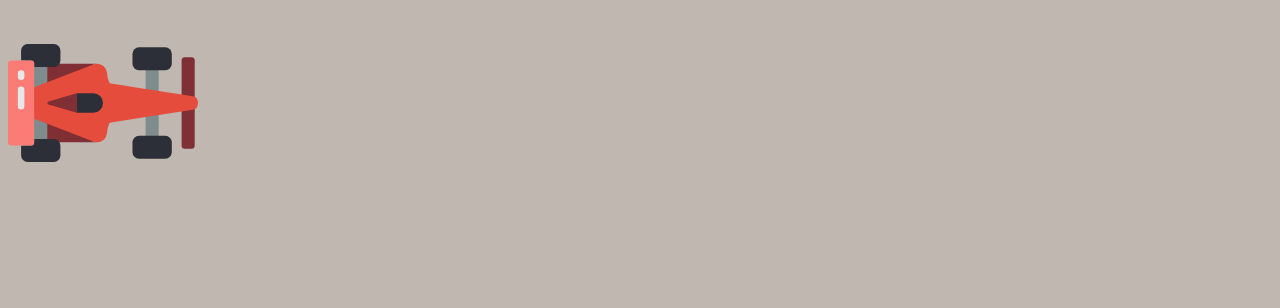
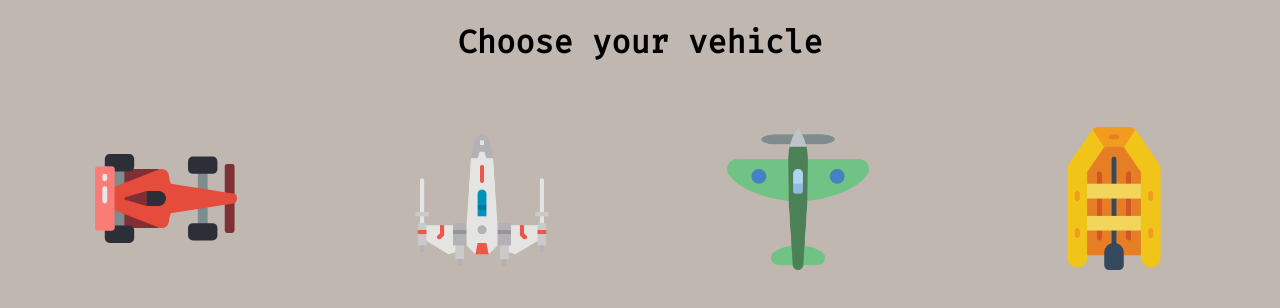
Before and after one commit to derrick-fleming/driving-game, a website: page index.html in a window 1280 px wide. Drawn offline with Linux system fonts and the light colour scheme.

Commit message:
Created different vehicle icons for user to select. #11

```diff
--- a/index.html
+++ b/index.html
@@ -5,11 +5,36 @@
   <meta http-equiv="X-UA-Compatible" content="IE=edge">
   <meta name="viewport" content="width=device-width, initial-scale=1.0">
   <title>Driving Game</title>
+  <link href="layout.css" rel="stylesheet">
   <link href="styles.css" rel="stylesheet">
+  <link rel="preconnect" href="https://fonts.googleapis.com">
+  <link rel="preconnect" href="https://fonts.gstatic.com" crossorigin>
+  <link href="https://fonts.googleapis.com/css2?family=Fira+Code&display=swap" rel="stylesheet">
 </head>
 <body>
   <div class="carbox">
-    <img style="left:0" src="images/f1.svg" alt="car" class="racecar">
+    <img data-id="car" style="left:0" src="images/f1.svg" alt="car" class="racecar hidden">
+    <img data-id="ship" style="left:0" src="images/tiefighter.png" alt="car" class="racecar hidden">
+    <img data-id="space" style="left:0" src="images/plane.png" alt="car" class="racecar hidden">
+    <img data-id="space" style="left:0" src="images/dinghy.png" alt="car" class="racecar hidden">
+
+  </div>
+  <div class="intro">
+    <h1>Choose your vehicle</h1>
+  </div>
+  <div class="row">
+    <div class="column-quarter">
+      <img data-id="car" style="left:0" src="images/f1.svg" alt="car" class="racecar-2">
+    </div>
+    <div class="column-quarter">
+      <img data-id="ship" style="left:0" src="images/tiefighter.png" alt="car" class="racecar-2">
+    </div>
+    <div class="column-quarter">
+      <img data-id="plane" style="left:0" src="images/plane.png" alt="car" class="racecar-2">
+    </div>
+    <div class="column-quarter">
+      <img data-id="dinghy" style="left:0" src="images/dinghy.png" alt="car" class="racecar-2">
+    </div>
   </div>
   <script src="main.js"></script>
 </body>
--- /dev/null
+++ b/layout.css
@@ -0,0 +1,8 @@
+.row {
+  display: flex;
+}
+
+.column-quarter {
+  flex-basis: 25%;
+  text-align: center;
+}
--- a/main.js
+++ b/main.js
@@ -1,3 +1,4 @@
+var $chooseContainer = document.querySelector('.choose-container');
 var $car = document.querySelector('.racecar');
 var timer = null;
 var carModel = {
@@ -8,6 +9,12 @@ var carModel = {
   },
   carMoving: false
 };
+
+$chooseContainer.addEventListener('click', selectCar);
+
+function selectCar(event) {
+  return event.target;
+}
 
 window.addEventListener('keydown', changeDirection);
 
--- a/styles.css
+++ b/styles.css
@@ -1,18 +1,35 @@
 body {
   background-color: #bfb7b0;
   box-sizing: border-box;
+}
+
+h1 {
+  text-align: center;
+  font-family: "Fira Code", monospace;
+  margin-bottom: 4rem;
+}
+
+.hidden {
+  display: none;
 }
 
 .carbox {
   position: relative;
 }
 
-img {
-  position: absolute;
+.racecar-2 {
+  width: 45%;
+  color: blue;
+}
+
+.racecar-2:hover {
+  transform: scale(1.2);
+  transform: rotate();
 }
 
 .racecar {
   width: 15%;
+  position: absolute;
 }
 
 .up {
```
Also changed, not shown: images/dinghy.png (added), images/plane.png (added), images/tiefighter.png (added).
